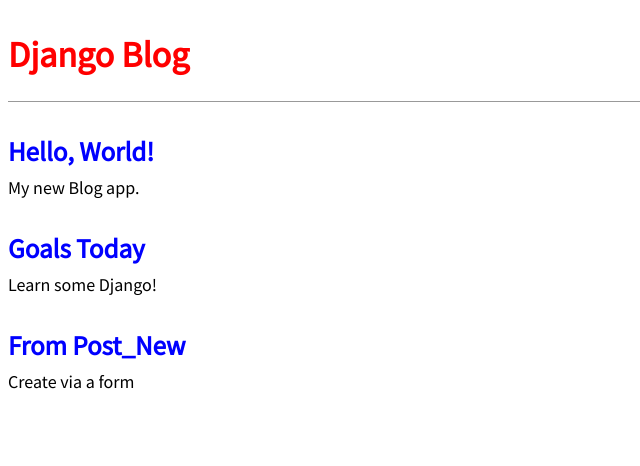
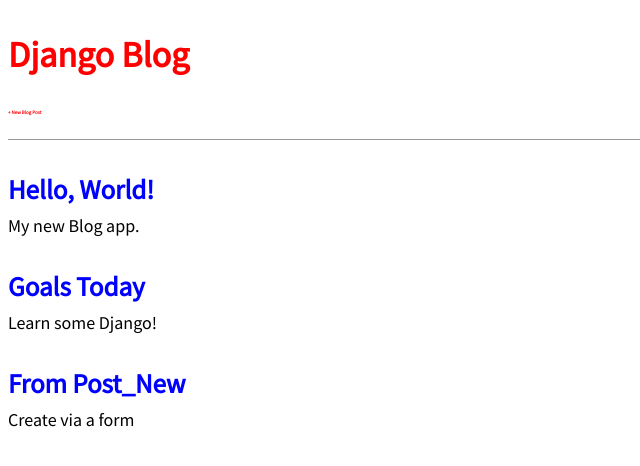
Before and after one commit to Gerald200000/New, a Django app: page / in a window 1280 px wide. Shown: the top 466 px of the page, without its empty margins (0-640 px from the left). Run offline with Django 5.2, Linux system fonts and the light colour scheme; data comes from the database, SQL or seed files in the repository; both versions use the stored data as it was after the commit.

Commit message:
Third Commit

```diff
--- a/static/css/base.css
+++ b/static/css/base.css
@@ -17,6 +17,7 @@
 .nav-right {
 display: flex;
 padding-top: 2rem;
+font-size: 5px;
 }
 .post-entry {
 margin-bottom: 2rem;
--- a/templates/base.html
+++ b/templates/base.html
@@ -12,7 +12,12 @@
 <body>
     <header>
         <h1>
+            <div>
             <a href = "{% url 'home' %}"> Django Blog </a>
+            </div>
+            <div class="nav-right">
+                <a href="{% url 'post_new' %}">+ New Blog Post</a>
+            </div>
         </h1>
     </header>
     <div>
```
Also changed, not shown: db.sqlite3.
